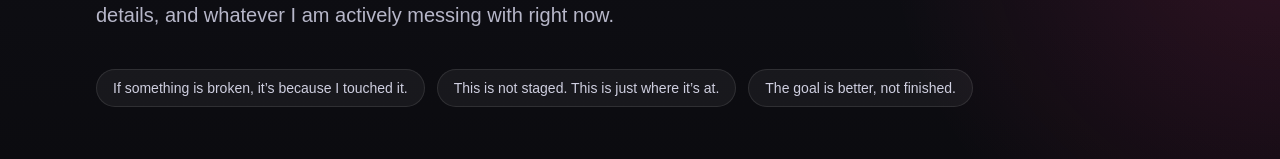
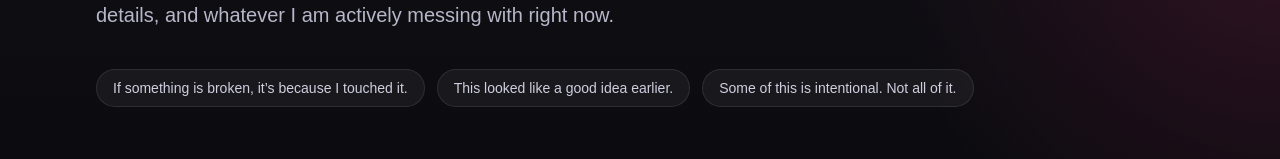
Before and after one commit to SoNerdyitHurts/so-nerdy, a Next.js app: page /lab in a window 1280 px wide. Shown: the part 359-518 px from the top of the page. Built offline with nearby package versions, Linux system fonts and the light colour scheme.

Commit message:
fix lab tone and wording

```diff
--- a/src/app/lab/page.tsx
+++ b/src/app/lab/page.tsx
@@ -37,8 +37,8 @@ const testingGround = [
 
 const labNotes = [
   "If something is broken, it’s because I touched it.",
-  "This is not staged. This is just where it’s at.",
-  "The goal is better, not finished.",
+  "This looked like a good idea earlier.",
+  "Some of this is intentional. Not all of it.",
 ];
 
 export default function LabPage() {
```
